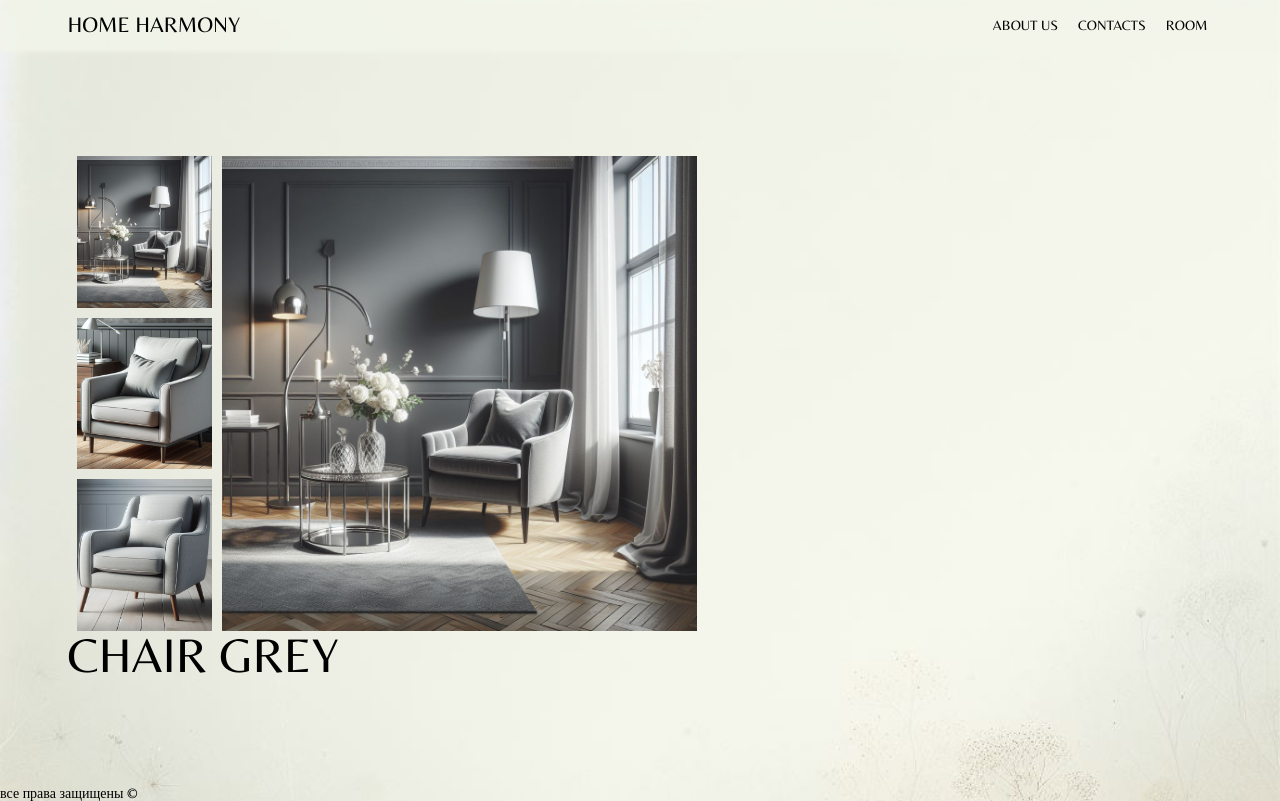
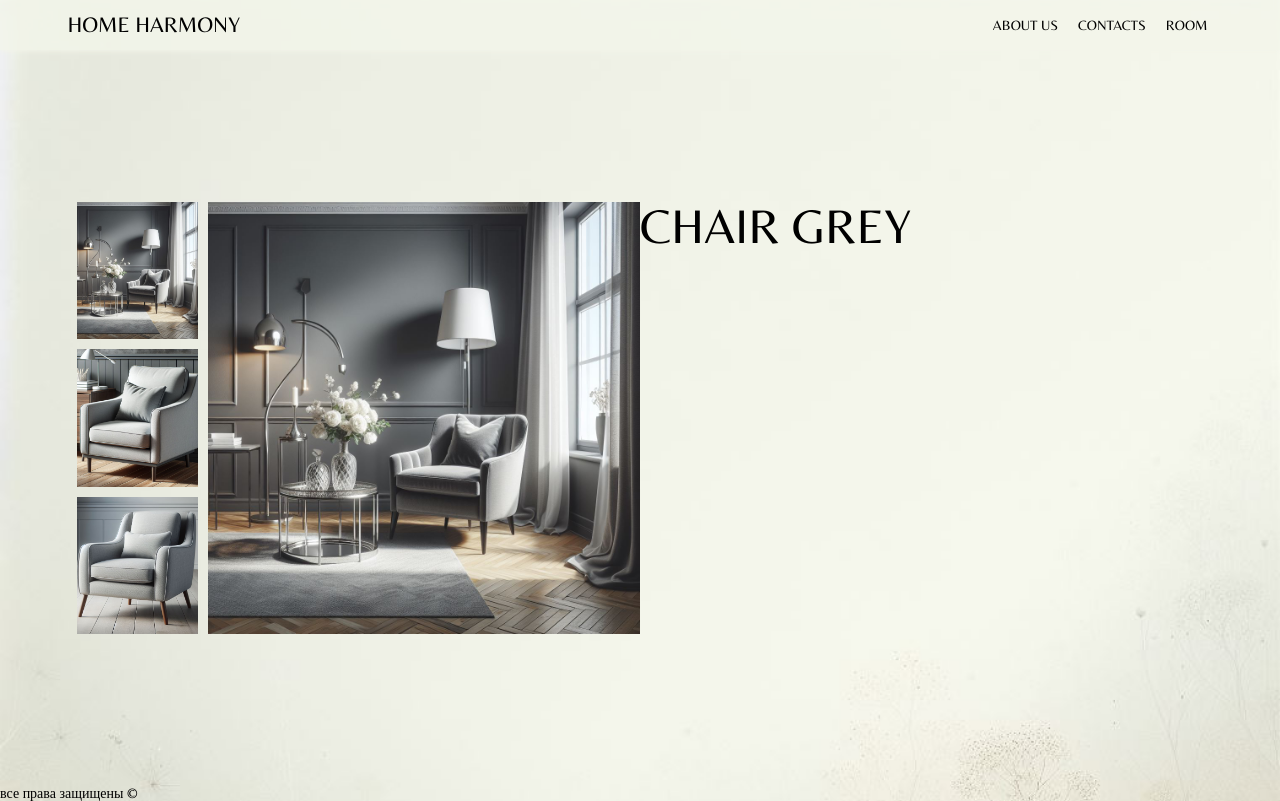
Before and after one commit to NikolaYK2/home-harmony, a React (Vite) app: page /item/1 in a window 1280 px wide. Built offline with nearby package versions, Linux system fonts and the light colour scheme.

Commit message:
refactor(DetailItem): upd style block images & adaptive

```diff
--- a/src/assets/styles/_styleGlobal.scss
+++ b/src/assets/styles/_styleGlobal.scss
@@ -1,6 +1,5 @@
 :root {
   .appContainer {
-    //flex: 1 1 100%;
     max-width: 1300px;
     width: 100%;
     //height: 100%;
--- a/src/features/2-main/products/ui/detailItem/DetailItem.module.scss
+++ b/src/features/2-main/products/ui/detailItem/DetailItem.module.scss
@@ -1,4 +1,15 @@
+
+.item {
+  display: flex;
+  flex-wrap: wrap;
+  justify-content: space-between;
+  width: 100%;
+  height: 100%;
+
+
   .images {
+    flex: 1 1 50%;
+
     display: flex;
     justify-content: space-between;
     max-width: 630px;
@@ -16,7 +27,6 @@
         flex-direction: row;
         justify-content: space-between;
         width: 100%;
-      height: 100%;
         margin: 0;
       }
     }
@@ -24,8 +34,8 @@
     .img {
       flex: 1 1 100%;
       //max-width: 150px;
-    width: 100%;
-    height: 100%;
+      //width: 100%;
+      //height: 100%;
       padding: 5px 10px;
 
       > img {
@@ -39,7 +49,7 @@
       flex: 1 1 58%;
       display: flex;
       min-width: 200px;
-    width: 100%;
+      //width: 100%;
 
       > img {
         width: 100%;
@@ -48,3 +58,9 @@
       }
     }
   }
+
+  .describe {
+    display: flex;
+    flex: 1 1 50%;
+  }
+}
--- a/src/features/2-main/products/ui/detailItem/DetailItem.tsx
+++ b/src/features/2-main/products/ui/detailItem/DetailItem.tsx
@@ -30,7 +30,7 @@ export const DetailItem = () => {
           </div>
         </div>
 
-        <div>
+        <div className={s.describe}>
           <H2 title={item?.title}/>
         </div>
       </div>
```
Also changed, not shown: 1 other file (tests, documents, lock files or other folders). Lines whose indentation alone changed are shown as unchanged.
